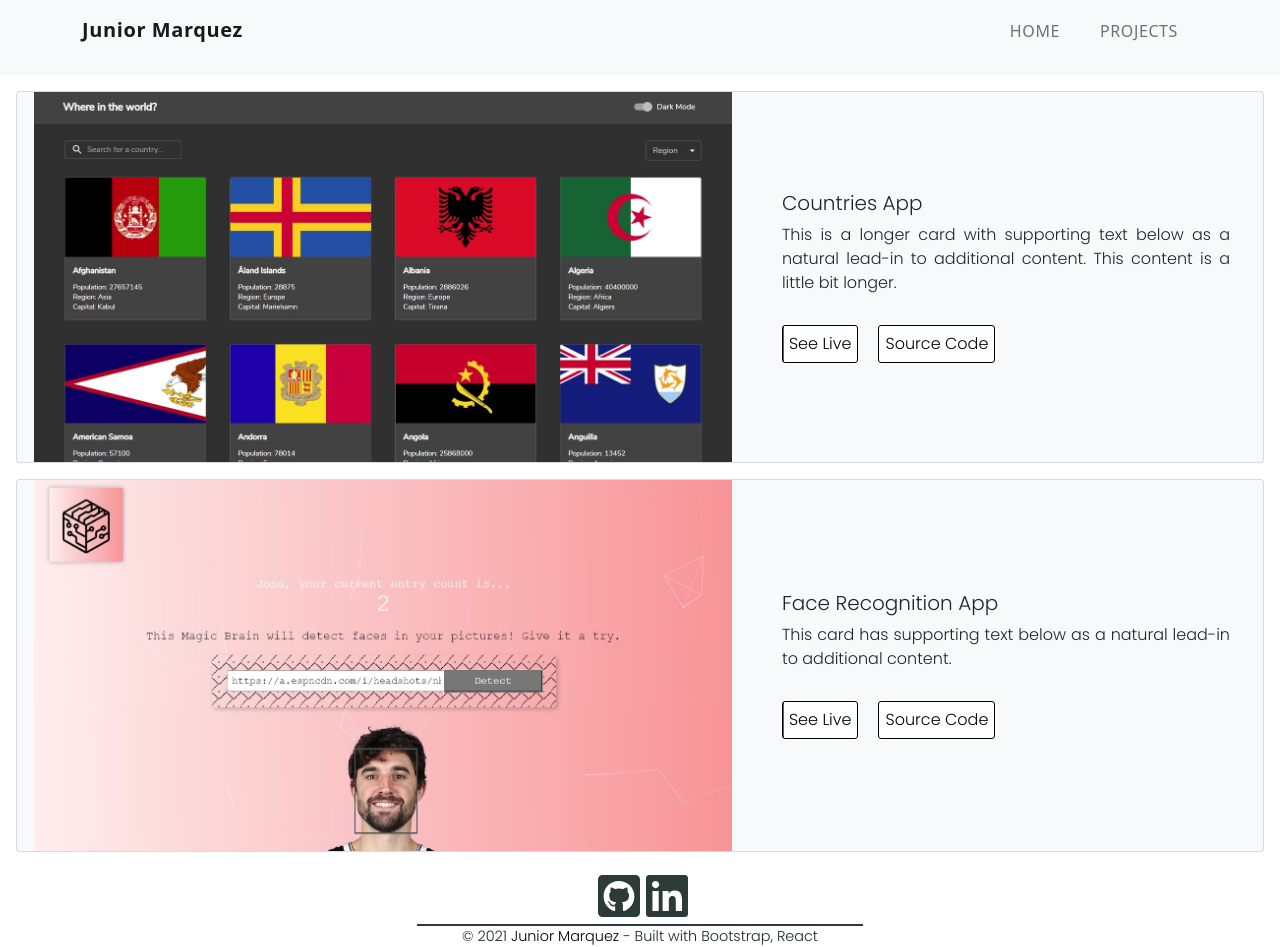
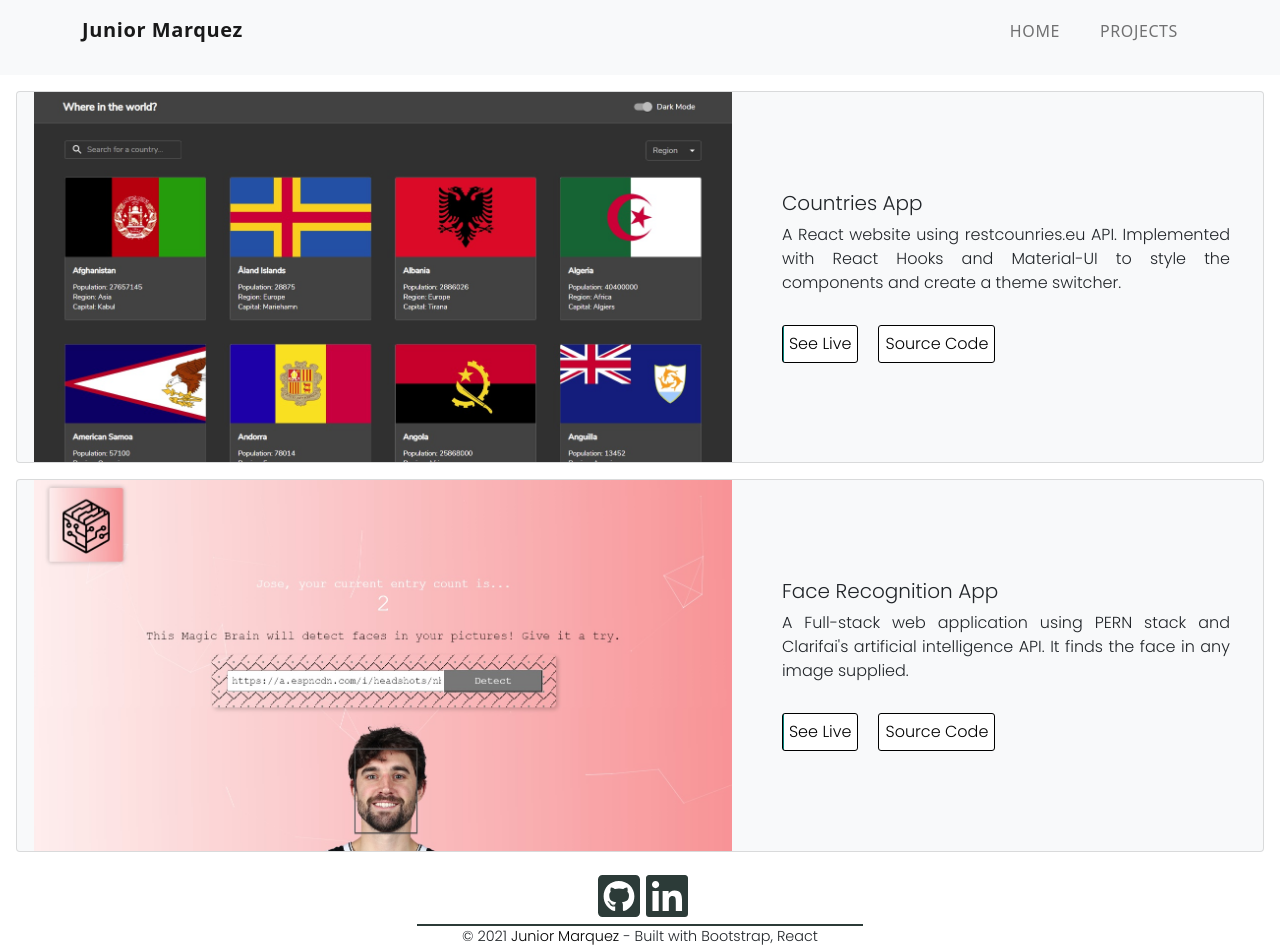
Before and after one commit to juniormr/portfolio, a React (Create React App) app: page / in a window 1280 px wide. Both pictures are taken after a click on the element "PROJECTS". Built offline with nearby package versions, Linux system fonts and the light colour scheme.

Commit message:
description

```diff
--- a/src/components/Projects/Projects.js
+++ b/src/components/Projects/Projects.js
@@ -10,7 +10,7 @@ const Projects = () => {
                 <img className="imageSize" src={countries} alt="Card"/>
                 <div className="card-body">
                 <h5 className="card-title">Countries App</h5>
-                <p className="card-text">This is a longer card with supporting text below as a natural lead-in to additional content. This content is a little bit longer.</p>
+                <p className="card-text">A React website using restcounries.eu API. Implemented with React Hooks and Material-UI to style the components and create a theme switcher.</p>
                 <div className="buttonsBox">
                 <a className='seeLive' href="https://countries-app-junior.netlify.app/" target="_blank" rel="noreferrer">
                 See Live
@@ -25,7 +25,7 @@ const Projects = () => {
                 <img className="imageSize" src={smartbrain} alt="Card"/>
                 <div className="card-body">
                 <h5 className="card-title">Face Recognition App</h5>
-                <p className="card-text">This card has supporting text below as a natural lead-in to additional content.</p>
+                <p className="card-text">A Full-stack web application using PERN stack and Clarifai's artificial intelligence API. It finds the face in any image supplied.</p>
                 <div className="buttonsBox">
                 <a className='seeLive' href="https://supersmart-brain.herokuapp.com/" target="_blank" rel="noreferrer">
                 See Live
```
